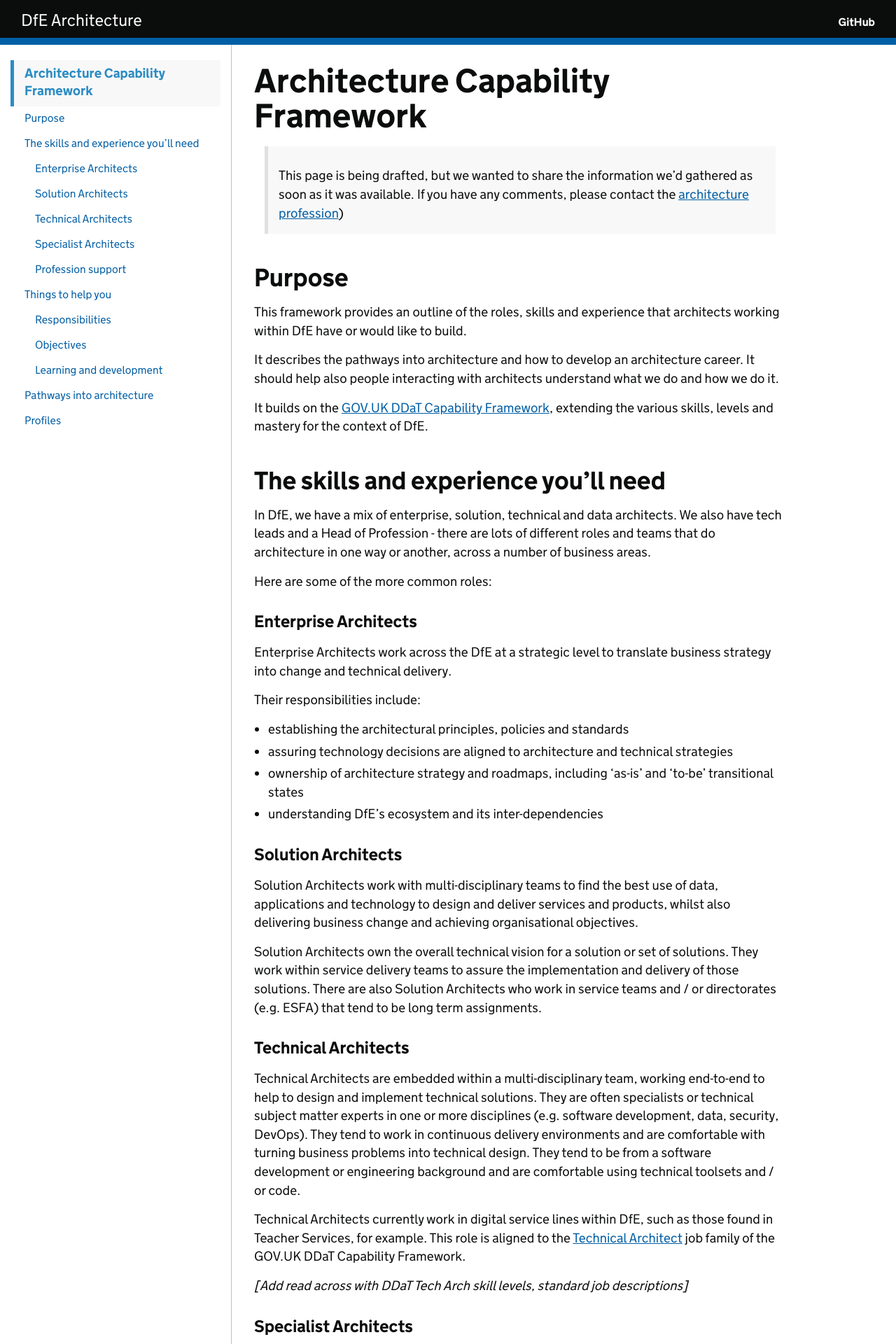
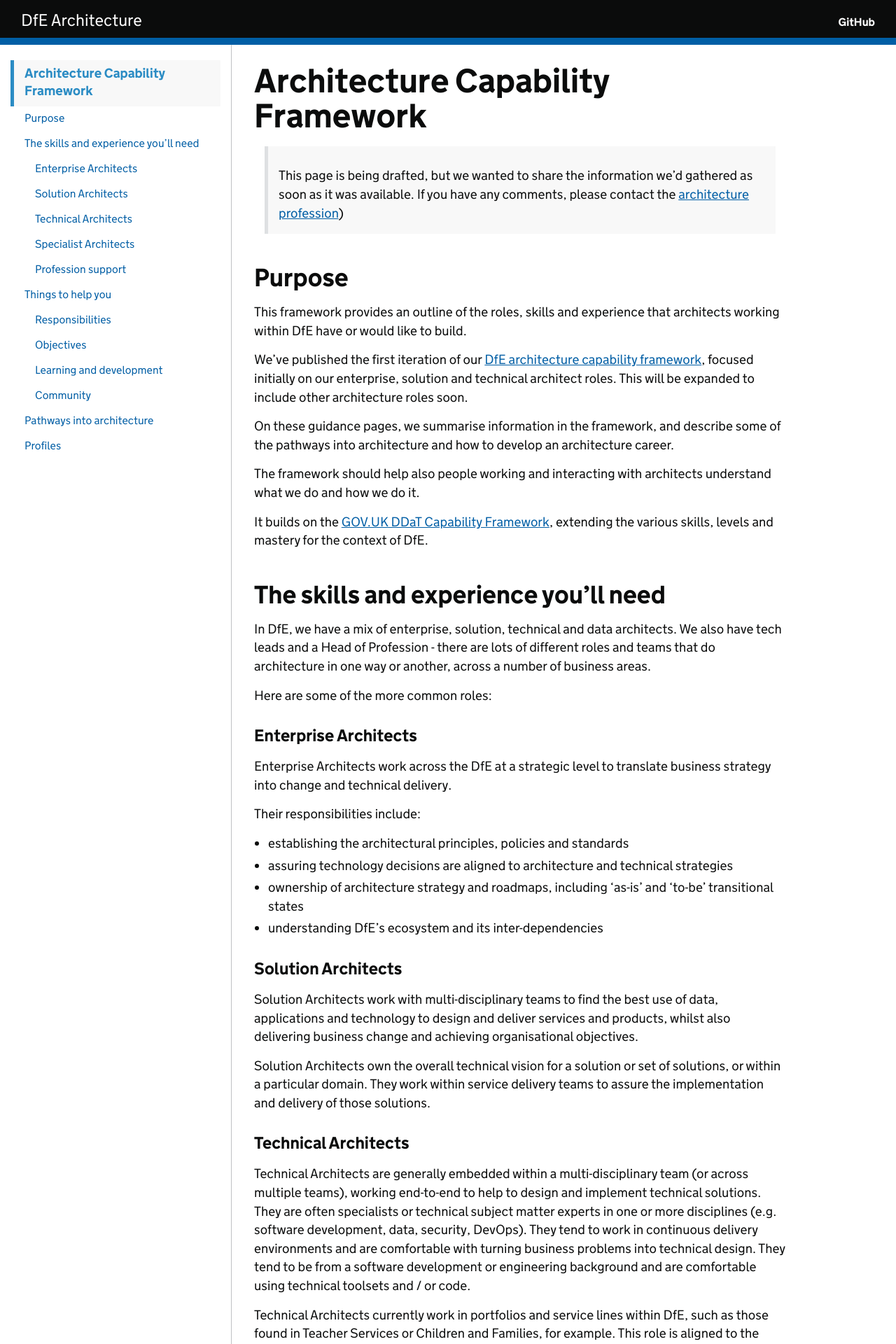
Before and after one commit to DFE-Digital/architecture, a Jekyll site: the page built from capability/architecture-capability-framework.md, in a window 1280 px wide. Shown: the top 1920 px of the page at 70% size. Built offline with Jekyll 4.4.1, drawn with Linux system fonts in a browser that asks for light colours; our own code applies the rules of GitHub Pages for plain Markdown files; some of the changed text lies outside the part shown.

Commit message:
Update architecture-capability-framework.md

```diff
--- a/capability/architecture-capability-framework.md
+++ b/capability/architecture-capability-framework.md
@@ -10,7 +10,11 @@ expires: 2020-12-01
 ## Purpose
 This framework provides an outline of the roles, skills and experience that architects working within DfE have or would like to build.
 
-It describes the pathways into architecture and how to develop an architecture career. It should help also people interacting with architects understand what we do and how we do it.
+We've published the first iteration of our [DfE architecture capability framework](https://educationgovuk.sharepoint.com/:w:/r/sites/Businessoperationsplanningandperformance-CapabilityTeam/Shared%20Documents/Capability%20Team/Capability%20Frameworks,%20Assessment%20%26%20Career%20Pathways/Architecture/Architecture%20Capability%20Framework%20V1%20FINAL.docx?d=w070c3687bfd74cdb8e8269bd1962b681&csf=1&web=1&e=vckSwA), focused initially on our enterprise, solution and technical architect roles. This will be expanded to include other architecture roles soon.
+
+On these guidance pages, we summarise information in the framework, and describe some of the pathways into architecture and how to develop an architecture career.
+
+The framework should help also people working and interacting with architects understand what we do and how we do it.
 
 It builds on the [GOV.UK DDaT Capability Framework](https://www.gov.uk/government/collections/digital-data-and-technology-profession-capability-framework), extending the various skills, levels and mastery for the context of DfE.
 
@@ -34,29 +38,29 @@ Their responsibilities include:
 
 Solution Architects work with multi-disciplinary teams to find the best use of data, applications and technology to design and deliver services and products, whilst also delivering business change and achieving organisational objectives.
 
-Solution Architects own the overall technical vision for a solution or set of solutions. They work within service delivery teams to assure the implementation and delivery of those solutions. There are also Solution Architects who work in service teams and / or directorates (e.g. ESFA) that tend to be long term assignments.
+Solution Architects own the overall technical vision for a solution or set of solutions, or within a particular domain. They work within service delivery teams to assure the implementation and delivery of those solutions.
 
 ### Technical Architects
 
-Technical Architects are embedded within a multi-disciplinary team, working end-to-end to help to design and implement technical solutions. They are often specialists or technical subject matter experts in one or more disciplines (e.g. software development, data, security, DevOps). They tend to work in continuous delivery environments and are comfortable with turning business problems into technical design. They tend to be from a software development or engineering background and are comfortable using technical toolsets and / or code.
+Technical Architects are generally embedded within a multi-disciplinary team (or across multiple teams), working end-to-end to help to design and implement technical solutions. They are often specialists or technical subject matter experts in one or more disciplines (e.g. software development, data, security, DevOps). They tend to work in continuous delivery environments and are comfortable with turning business problems into technical design. They tend to be from a software development or engineering background and are comfortable using technical toolsets and / or code.
 
-Technical Architects currently work in digital service lines within DfE, such as those found in Teacher Services, for example. This role is aligned to the [Technical Architect](https://www.gov.uk/guidance/technical-architect) job family of the GOV.UK DDaT Capability Framework.
+Technical Architects currently work in portfolios and service lines within DfE, such as those found in Teacher Services or Children and Families, for example. This role is aligned to the [Technical Architect](https://www.gov.uk/guidance/technical-architect) job family of the GOV.UK DDaT Capability Framework.
 
-*[Add read across with DDaT Tech Arch skill levels, standard job descriptions]*
+*[Add read across with DDaT Tech Architect skill levels, standard job descriptions]*
 
 ### Specialist Architects
 
 We also have [Data Architects](https://www.gov.uk/government/publications/data-architect-role-description/data-architect-role-description)
-and other [Specialist Technical Architects](https://www.gov.uk/government/publications/technical-specialist-architect-role-description/technical-specialist-architect-role-description) (focused on things like security or networks, for example), who work closely with service delivery teams and the other parts of the department to help achieve our goals.
+and other [Specialist Technical Architects](https://www.gov.uk/government/publications/technical-specialist-architect-role-description/technical-specialist-architect-role-description) (focused on things like security, infrastructure or networks, for example), who work closely with service delivery teams and the other parts of the department to help achieve our goals.
 
 ### Profession support
 
-We also have an architecture practice and community manager and some professional support, to keep everything running smoothly.
+To keep everything running smoothly, we have a small profession team, comprising the Head of Profession (Luke Slowen), an architecture practice and community manager (Theresa Mercer) and some professional support (Indy Bains). Have a look at our
 
 ## Things to help you
+
 ### Responsibilities
 Here are some examples of the expected responsibilities at different levels:
-
 
 | | G6 Enterprise Architect | G7 Solution Architect | SEO Technical Architect
 - | - | - | -
@@ -69,7 +73,6 @@ __Corporate__ | Budget delegation, corporate work (embedded), mentoring, recruit
 
 (+ indicates a stretch goal)
 
-
 Architects (or those aspiring to be architects) should consider:
 
 - Which level am I operating at?
@@ -80,11 +83,13 @@ Architects (or those aspiring to be architects) should consider:
 *[Add examples for other architect roles]*
 
 ### Objectives
-*[Add standard deliverables, expectations]*
+*[Add standard deliverables, expectaions at different levels, links to professional objective template]*
 
 ### Learning and development
-*[Add offer, recommended learning, shadowing / mentoring, how to access]*
+Architects can find a multitude of self-serve learning and development resources on the [architecture toolkit](https://trello.com/b/2ahP5HcQ/architecture-toolkit). If you have any specific needs, or would like to set up some shadowing, coaching or mentoring, come and talk to the [profession team](mailto:architecture.profession@education.gov.uk).
 
+### Community
+The architecture community is there to support you in your developing your skills and experience. There are regular masterclasses and knowledge sharing sessions, as well as opportunities to hear from and engage with our suppliers. head over to the [architecture community page](../../profession/architecture-community) to read more.
 
 ## Pathways into architecture
 Here are some examples of how architects come into the profession and what the career pathways might look like:
```
Also changed, not shown: other parts of capability/architecture-capability-framework.md (+2 -2 lines).
